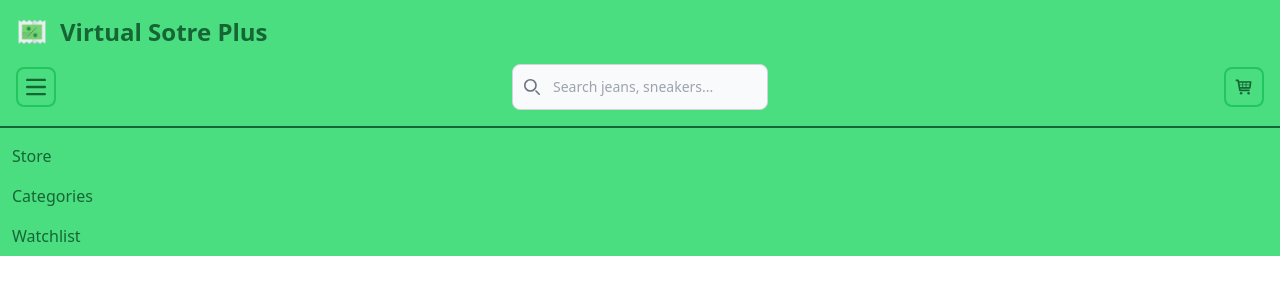
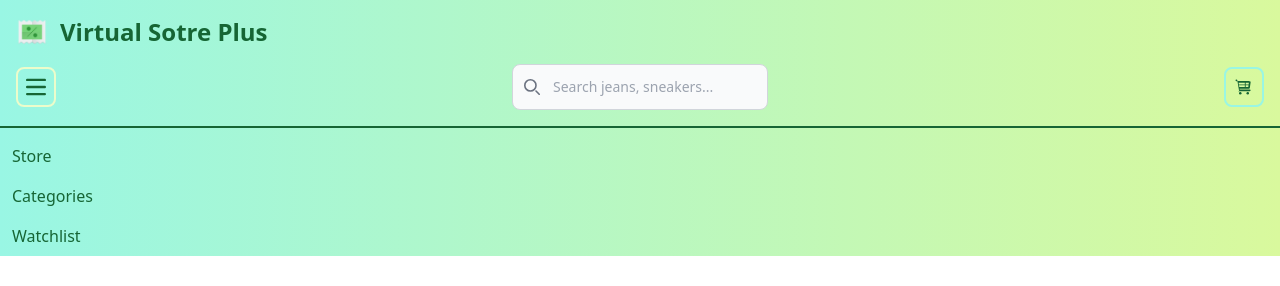
Before and after one commit to emirevec/ed-react-pwa, a React (Create React App) app: page / in a window 1280 px wide. Shown: the top 286 px of the page. Built offline with nearby package versions, Linux system fonts and the light colour scheme.

Commit message:
feat: change Navbar and Buttons styles

```diff
--- a/src/components/Navbar/Navbar.tsx
+++ b/src/components/Navbar/Navbar.tsx
@@ -8,7 +8,7 @@ const Navbar = (): JSX.Element => {
     const items = ['Store', 'Categories', 'Watchlist']
 
     return (
-        <nav className="border-green-600 bg-theme dark:bg-green-900 dark:border-green-700">
+        <nav className="border-green-600 bg-gradient-to-r from-teal-200 to-lime-200">
             <div className="max-w-screen-xl flex flex-wrap items-center justify-between mx-auto p-4">
                 <a href="#" className="flex items-center space-x-3 rtl:space-x-reverse">
                     <img src="./src/images/icons/icon-144x144.png" className="h-8" alt="Virtual Store Logo" />
@@ -20,7 +20,7 @@ const Navbar = (): JSX.Element => {
                 <SearchBar></SearchBar>
                 <ButtonCart></ButtonCart>
             </div>
-            <NavbarMenu items={items} ></NavbarMenu>
+            {<NavbarMenu items={items} ></NavbarMenu>}
         </nav>
     )
 }
--- a/src/components/common/ButtonCart.tsx
+++ b/src/components/common/ButtonCart.tsx
@@ -2,16 +2,15 @@ import React from 'react'
 
 const ButtonCart = (): JSX.Element => {
     return (
-        <button type="button" className="inline-flex items-center justify-center p-2 w-10 h-10 text-sm text-normal rounded-lg border-2 border-green-500 hover:bg-green-500 focus:outline-none focus:ring-2 focus:ring-green-200 active:outline-none active:ring-2 active:ring-green-500 active:ring-offset-2 dark:text-gray-400 dark:hover:bg-gray-700 dark:focus:ring-gray-600" aria-controls="navbar-hamburger" aria-expanded="false">
+        <button type="button" className="inline-flex items-center justify-center p-2 w-10 h-10 text-sm text-normal rounded-lg border-2 border-teal-200 hover:bg-gradient-to-r hover:from-teal-200 hover:to-lime-200 focus:ring-2 focus:outline-none focus:ring-teal-200 dark:focus:ring-teal-700" aria-expanded="false">
             <span className="sr-only">Go to cart</span>
-            <svg baseProfile="tiny" height="24px" version="1.2" viewBox="0 0 24 24" width="24px"
-                fill="currentColor">
+            <svg baseProfile="tiny" height="24px" version="1.2" viewBox="0 0 24 24" width="24px" fill="currentColor">
                 <g id="Layer_1">
                     <g>
                         <path
-                            d="M20.756,5.345C20.565,5.126,20.29,5,20,5H6.181L5.986,3.836C5.906,3.354,5.489,3,5,3H2.75c-0.553,0-1,0.447-1,1s0.447,1,1,1h1.403l1.86,11.164c0.008,0.045,0.031,0.082,0.045,0.124c0.016,0.053,0.029,0.103,0.054,0.151c0.032,0.066,0.075,0.122,0.12,0.179c0.031,0.039,0.059,0.078,0.095,0.112c0.058,0.054,0.125,0.092,0.193,0.13c0.038,0.021,0.071,0.049,0.112,0.065C6.748,16.972,6.87,17,6.999,17C7,17,18,17,18,17c0.553,0,1-0.447,1-1s-0.447-1-1-1H7.847l-0.166-1H19c0.498,0,0.92-0.366,0.99-0.858l1-7C21.031,5.854,20.945,5.563,20.756,5.345z M18.847,7l-0.285,2H15V7H18.847z M14,7v2h-3V7H14z M14,10v2h-3v-2H14z M10,7v2H7C6.947,9,6.899,9.015,6.852,9.03L6.514,7H10z M7.014,10H10v2H7.347L7.014,10z M15,12v-2h3.418l-0.285,2H15z" />
-                        <circle cx="8.5" cy="19.5" r="1.5" />
-                        <circle cx="17.5" cy="19.5" r="1.5" />
+                            d="M18.134,5.017c-0.29-0.218-0.565-0.345-0.856-0.345H4.181L3.986,3.853C3.906,3.371,3.489,3.017,3,3.017H2.75c-0.553,0-1,0.447-1,1s0.447,1,1,1h1.403l1.86,11.164c0.008,0.045,0.031,0.082,0.045,0.124c0.016,0.053,0.029,0.103,0.054,0.151c0.032,0.066,0.075,0.122,0.12,0.179c0.031,0.039,0.059,0.078,0.095,0.112c0.058,0.054,0.125,0.092,0.193,0.13c0.038,0.021,0.071,0.049,0.112,0.065C4.748,16.972,4.87,17,4.999,17C5,17,19,17,19,17c0.553,0,1-0.447,1-1s-0.447-1-1-1H6.847l-0.166-1H18c0.498,0,0.92-0.366,0.99-0.858l1-7C20.031,5.854,19.945,5.563,19.134,5.017z M17.847,7l-0.285,2H14V7H17.847z M13,7v2H9V7H13z M13,10v2H9v-2H13z M9,7v2H6C5.947,9,5.899,9.015,5.852,9.03L5.514,7H9z M6.014,10H9v2H6.347L6.014,10z M14,12v-2h3.418l-0.285,2H14z" />
+                        <circle cx="7.5" cy="19.5" r="1.5" />
+                        <circle cx="16.5" cy="19.5" r="1.5" />
                     </g>
                 </g>
             </svg>
--- a/src/components/common/ButtonHamburguer.tsx
+++ b/src/components/common/ButtonHamburguer.tsx
@@ -2,7 +2,7 @@ import React from 'react'
 
 const ButtonHamburguer = (): JSX.Element => {
     return (
-        <button data-collapse-toggle="navbar-hamburger" type="button" className="block items-center justify-center p-2 w-10 h-10 text-sm text-normal rounded-lg border-2 border-green-500 hover:bg-green-500 focus:outline-none focus:ring-2 focus:ring-green-200 active:outline-none active:ring-2 active:ring-green-500 active:ring-offset-2 dark:text-gray-400 dark:hover:bg-gray-700 dark:focus:ring-gray-600" aria-controls="navbar-hamburger" aria-expanded="false">
+        <button data-collapse-toggle="navbar-hamburger" type="button" className="block items-center justify-center p-2 w-10 h-10 text-sm text-normal rounded-lg border-2 border-lime-100 hover:bg-gradient-to-r hover:from-teal-200 hover:to-lime-200 focus:ring-2 focus:outline-none focus:ring-lime-200 dark:focus:ring-teal-700" aria-controls="navbar-hamburger" aria-expanded="false">
             <span className="sr-only">Open main menu</span>
             <svg className="w-5 h-5" aria-hidden="true" xmlns="http://www.w3.org/2000/svg" fill="none" viewBox="0 0 17 14">
                 <path stroke="currentColor" strokeLinecap="round" strokeLinejoin="round" strokeWidth="2" d="M1 1h15M1 7h15M1 13h15" />
```
